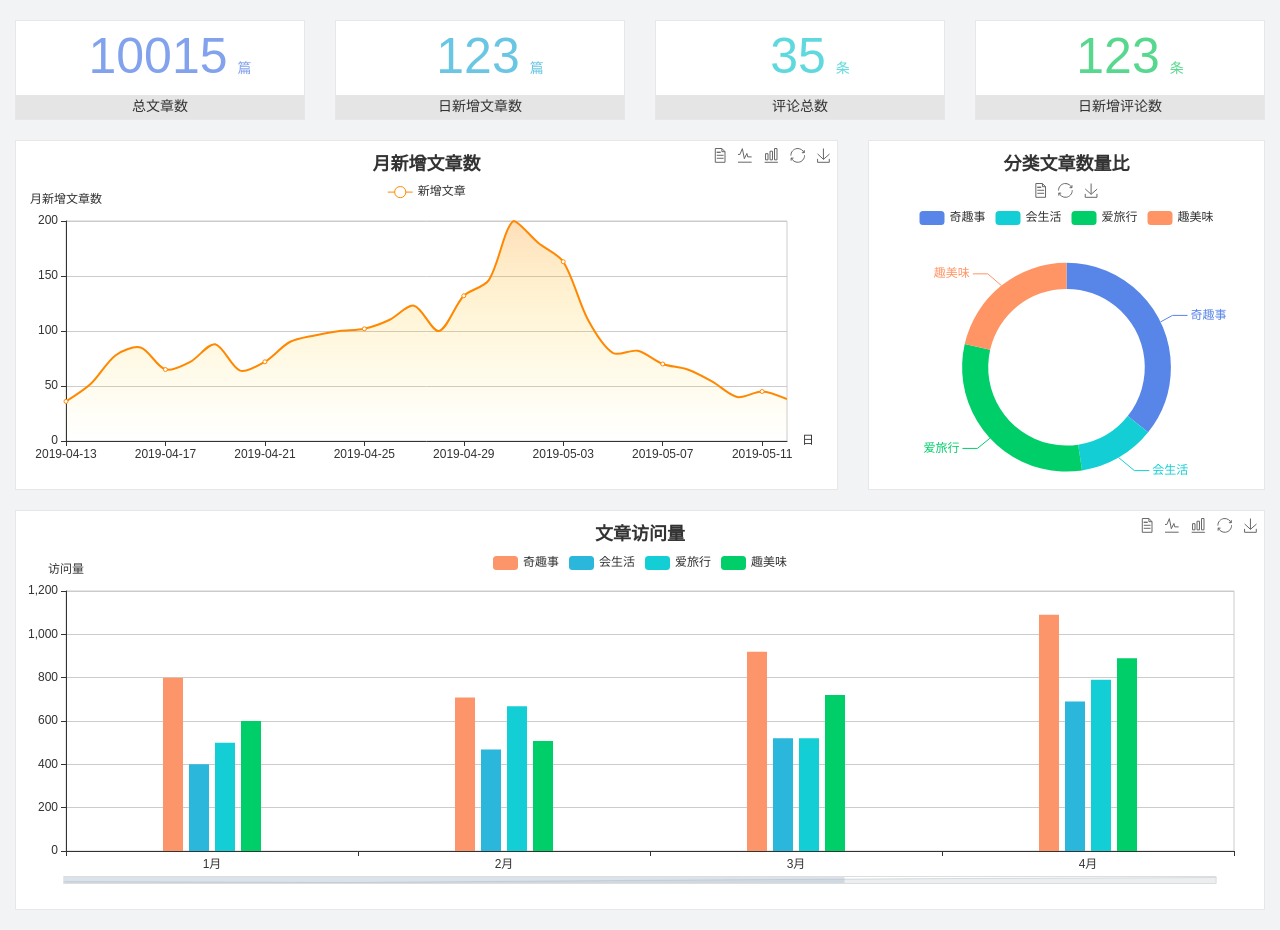
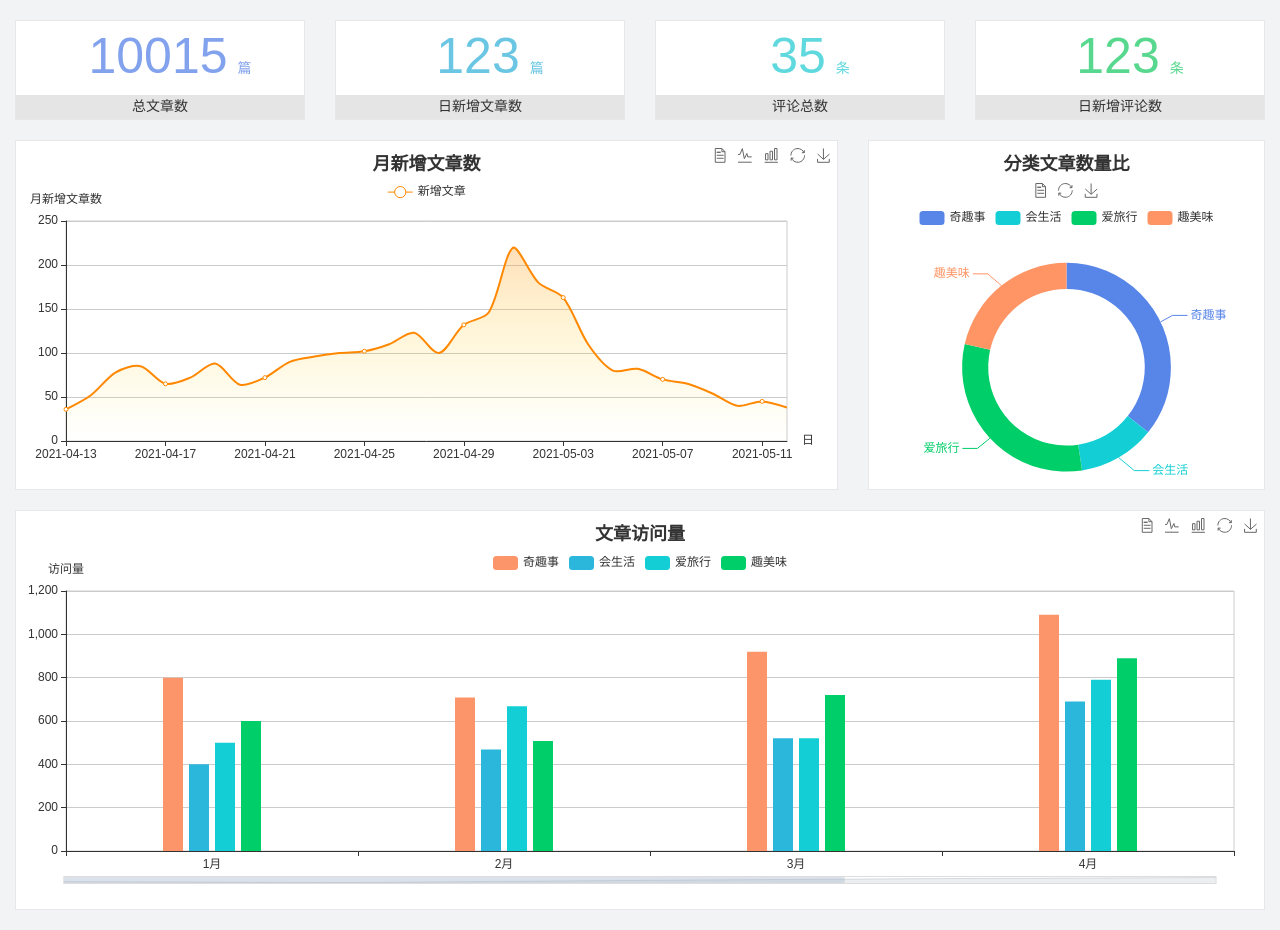
Before and after one commit to Kiku-CN/BigEvent, a plain HTML site: page home/dashboard.html in a window 1280 px wide. Drawn offline with Linux system fonts and the light colour scheme.

Commit message:
完成后台主页

```diff
--- a/home/dashboard.html
+++ b/home/dashboard.html
@@ -6,10 +6,10 @@
   <meta name="viewport" content="width=device-width, initial-scale=1.0">
   <meta http-equiv="X-UA-Compatible" content="ie=edge">
   <title>图表统计</title>
-  <link rel="stylesheet" href="../../assets/lib/bootstrap.css" />
-  <link rel="stylesheet" href="../../assets/lib/main.css" />
-  <script src="../../assets/lib/jquery.js"></script>
-  <script type="text/javascript" src="../../assets/lib/echarts.min.js"></script>
+  <link rel="stylesheet" href="../assets/lib/bootstrap.css" />
+  <link rel="stylesheet" href="../assets/lib/main.css" />
+  <script src="../assets/lib/jquery.js"></script>
+  <script type="text/javascript" src="../assets/lib/echarts.min.js"></script>
 </head>
 
 <body>
@@ -60,36 +60,36 @@
   <script>
     var oChart = echarts.init(document.getElementById('curve_show'));
     var aList_all = [
-      { 'count': 36, 'date': '2019-04-13' },
-      { 'count': 52, 'date': '2019-04-14' },
-      { 'count': 78, 'date': '2019-04-15' },
-      { 'count': 85, 'date': '2019-04-16' },
-      { 'count': 65, 'date': '2019-04-17' },
-      { 'count': 72, 'date': '2019-04-18' },
-      { 'count': 88, 'date': '2019-04-19' },
-      { 'count': 64, 'date': '2019-04-20' },
-      { 'count': 72, 'date': '2019-04-21' },
-      { 'count': 90, 'date': '2019-04-22' },
-      { 'count': 96, 'date': '2019-04-23' },
-      { 'count': 100, 'date': '2019-04-24' },
-      { 'count': 102, 'date': '2019-04-25' },
-      { 'count': 110, 'date': '2019-04-26' },
-      { 'count': 123, 'date': '2019-04-27' },
-      { 'count': 100, 'date': '2019-04-28' },
-      { 'count': 132, 'date': '2019-04-29' },
-      { 'count': 146, 'date': '2019-04-30' },
-      { 'count': 200, 'date': '2019-05-01' },
-      { 'count': 180, 'date': '2019-05-02' },
-      { 'count': 163, 'date': '2019-05-03' },
-      { 'count': 110, 'date': '2019-05-04' },
-      { 'count': 80, 'date': '2019-05-05' },
-      { 'count': 82, 'date': '2019-05-06' },
-      { 'count': 70, 'date': '2019-05-07' },
-      { 'count': 65, 'date': '2019-05-08' },
-      { 'count': 54, 'date': '2019-05-09' },
-      { 'count': 40, 'date': '2019-05-10' },
-      { 'count': 45, 'date': '2019-05-11' },
-      { 'count': 38, 'date': '2019-05-12' },
+      { 'count': 36, 'date': '2021-04-13' },
+      { 'count': 52, 'date': '2021-04-14' },
+      { 'count': 78, 'date': '2021-04-15' },
+      { 'count': 85, 'date': '2021-04-16' },
+      { 'count': 65, 'date': '2021-04-17' },
+      { 'count': 72, 'date': '2021-04-18' },
+      { 'count': 88, 'date': '2021-04-19' },
+      { 'count': 64, 'date': '2021-04-20' },
+      { 'count': 72, 'date': '2021-04-21' },
+      { 'count': 90, 'date': '2021-04-22' },
+      { 'count': 96, 'date': '2021-04-23' },
+      { 'count': 100, 'date': '2021-04-24' },
+      { 'count': 102, 'date': '2021-04-25' },
+      { 'count': 110, 'date': '2021-04-26' },
+      { 'count': 123, 'date': '2021-04-27' },
+      { 'count': 100, 'date': '2021-04-28' },
+      { 'count': 132, 'date': '2021-04-29' },
+      { 'count': 146, 'date': '2021-04-30' },
+      { 'count': 220, 'date': '2021-05-01' },
+      { 'count': 180, 'date': '2021-05-02' },
+      { 'count': 163, 'date': '2021-05-03' },
+      { 'count': 110, 'date': '2021-05-04' },
+      { 'count': 80, 'date': '2021-05-05' },
+      { 'count': 82, 'date': '2021-05-06' },
+      { 'count': 70, 'date': '2021-05-07' },
+      { 'count': 65, 'date': '2021-05-08' },
+      { 'count': 54, 'date': '2021-05-09' },
+      { 'count': 40, 'date': '2021-05-10' },
+      { 'count': 45, 'date': '2021-05-11' },
+      { 'count': 38, 'date': '2021-05-12' },
     ];
 
     let aCount = [];
```
Also changed, not shown: assets/js/login.js (+3 -8 lines), index.html (+86 -6 lines), login.html (+3 -2 lines).
